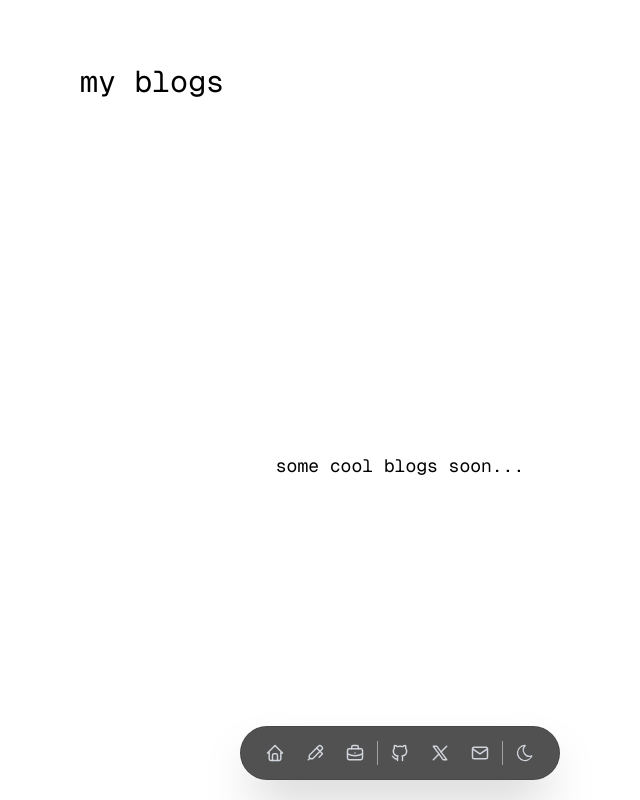
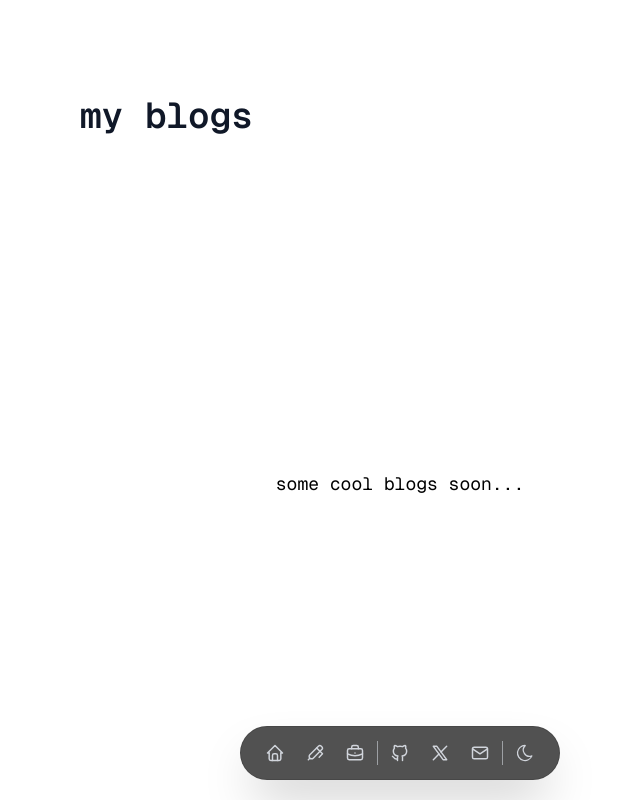
Before and after one commit to Shubbu03/portfolio, a Next.js app: page /blogs in a window 1280 px wide. Shown: the whole page, without its empty margins (240-880 px from the left). Built offline with nearby package versions, Linux system fonts and the light colour scheme.

Commit message:
enhanced blogs page with framer motion animations and updated dock link label

```diff
--- a/app/blogs/page.tsx
+++ b/app/blogs/page.tsx
@@ -1,8 +1,19 @@
+"use client";
+
+import { motion } from "framer-motion";
+
 export default function Blogs() {
   return (
     <>
-      <div className="w-full max-w-2xl px-4 pt-16">
-        <h1 className="text-3xl mb-8 text-start">my blogs</h1>
+      <div className="w-full max-w-2xl mx-auto px-4 pt-16 sm:pt-24 sticky top-0 z-10">
+        <motion.h1
+          className="text-3xl sm:text-4xl font-semibold mb-6 sm:mb-8 text-start text-gray-900 dark:text-white"
+          initial={{ opacity: 0, y: -20 }}
+          animate={{ opacity: 1, y: 0 }}
+          transition={{ duration: 0.5 }}
+        >
+          my blogs
+        </motion.h1>
       </div>
 
       <div className="flex-grow flex items-center justify-center">
--- a/components/Dock.tsx
+++ b/components/Dock.tsx
@@ -97,7 +97,7 @@ export default function Dock() {
         />
         <DockLink
           href="/blogs"
-          label="Blog"
+          label="Blogs"
           icon={<IconBallpen size={iconSize} strokeWidth={1.75} />}
         />
         <DockLink
```
